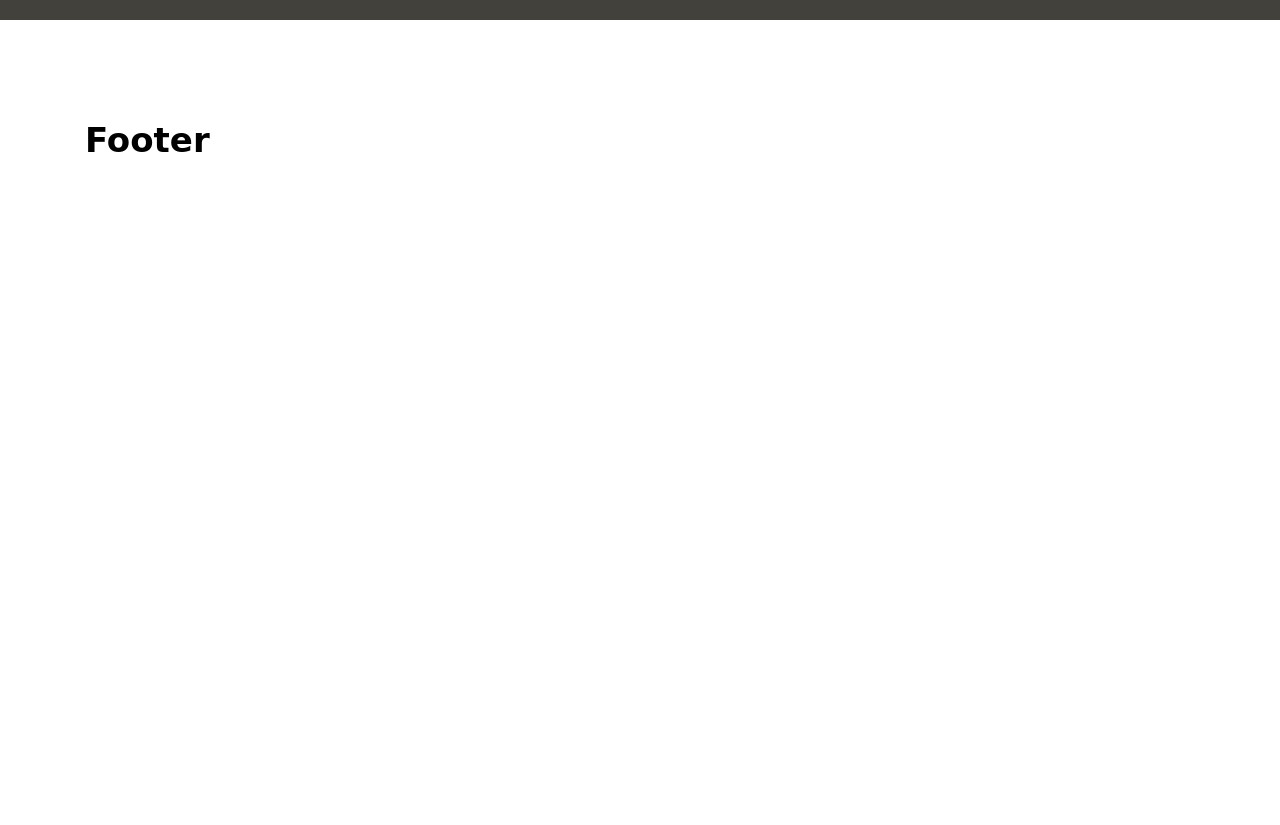
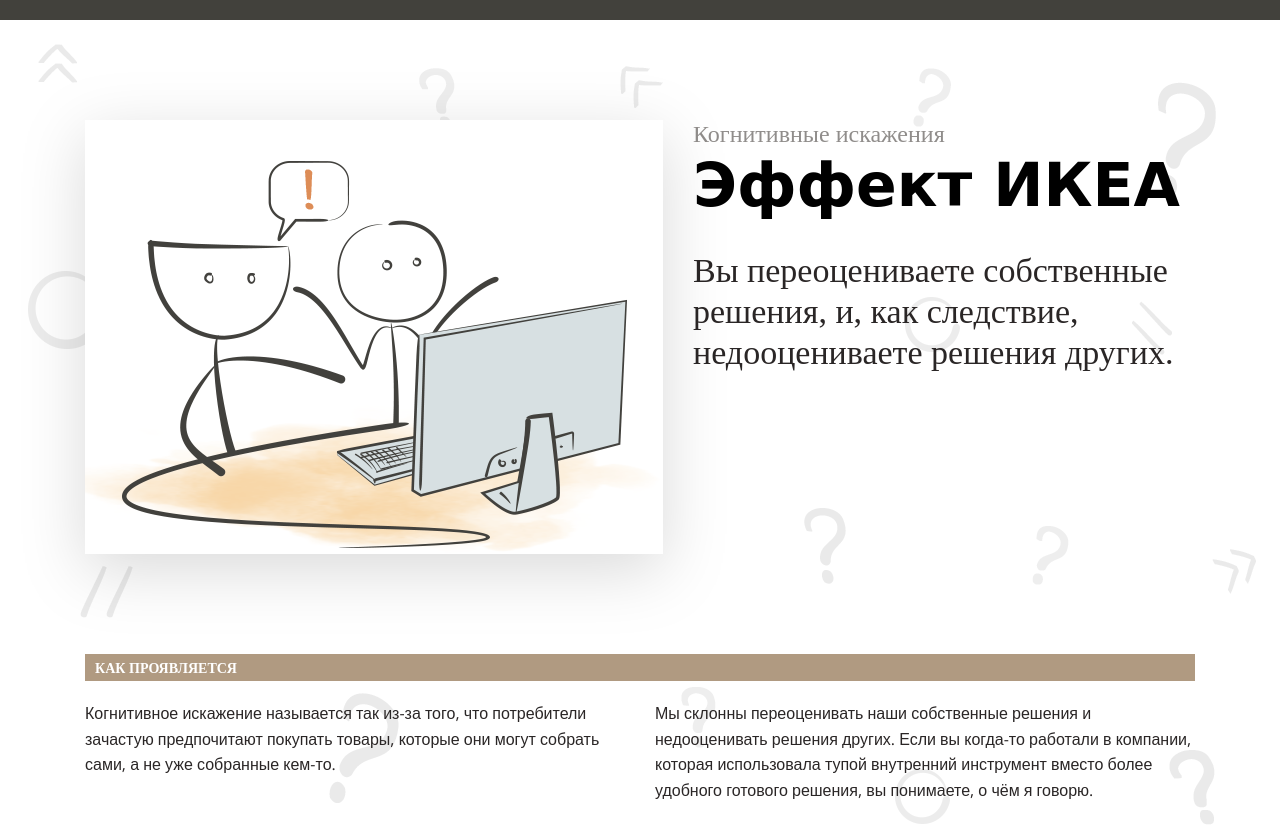
Before and after one commit to floydezus/layout-designer-project-58, a website: page src/index.html in a window 1280 px wide. Shown: the part 2780-3605 px from the top of the page. Before the commit the page ends 3041 px from the top, so only its background shows below. Drawn offline with nearby package versions, Linux system fonts and the light colour scheme; a web font is replaced by a local one.

Commit message:
--section ikea-effect

```diff
--- a/src/index.html
+++ b/src/index.html
@@ -111,6 +111,30 @@
       </div>
     </section>
     <!--NAV-->
+    <!--IKEA EFFECT-->
+    <section id="ikea-effect" class="bg-image">
+      <div class="container section-effect">
+          <div class="two-blocks">
+            <img src="img/1.png" alt="ikea-effect illustration" class="effect-ikea-img">
+            <header class="effect-ikea-header">
+              <h2 class="effect-ikea-title">Эффект ИКЕА</h2>
+              <p class="effect-ikea-subtitle">Вы переоцениваете собственные решения, и, как следствие, недооцениваете решения других.</p>
+            </header>
+          </div>
+          <div class="effect-ikea-main">
+            <h3 class="header-minor dark">Как проявляется</h3>
+            <div class="two-blocks">
+              <p class="text-content effect-ikea-text">
+                Когнитивное искажение называется так из-за того, что потребители зачастую предпочитают покупать товары, которые они могут собрать сами, а не уже собранные кем-то.
+              </p>
+              <p class="text-content effect-ikea-text">
+                Мы склонны переоценивать наши собственные решения и недооценивать решения других. Если вы когда-то работали в компании, которая использовала тупой внутренний инструмент вместо более удобного готового решения, вы понимаете, о чём я говорю.
+              </p>
+            </div>
+          </div>
+      </div>
+    </section>
+    <!--IKEA EFFECT-->
   </main>
 <!--MAIN-->
   <footer class="container section-footer">
--- a/src/styles/style.css
+++ b/src/styles/style.css
@@ -9,7 +9,7 @@
   --primary: #fe8a02;
   --primary-dark: #42413c;
   --dark: #2a2626;
-  --transparent-dark: #908d8b;
+  --secondary: #908d8b;
   --brown: #b09a81;
   --blue: #1085c5;
 
@@ -87,6 +87,7 @@
   position: absolute;
   top: 0;
   left: 0;
+  z-index: -1;
   width: 100%;
   height: 100%;
   background-repeat: no-repeat;
@@ -107,6 +108,27 @@
   font-size: var(--font-size);
   font-family: var(--main-font), sans-serif;
   line-height: var(--font-line-height);
+}
+
+.header-minor {
+  width: 100%;
+  margin: 100px 0 20px;
+  padding: 5px 10px;
+  font-weight: 700;
+  font-size: 14px;
+  font-family: var(--main-font);
+  line-height: 17px;
+  text-transform: uppercase;
+}
+
+.header-minor.dark {
+  color: var(--white);
+  background-color: var(--brown);
+}
+
+.header-minor.light {
+  color: var(--brown);
+  background-color: var(--white);
 }
 
 /* COMPONENTS END */
@@ -239,6 +261,38 @@
 
 /* SECTION NAV END */
 
+/* SECTION 1 START */
+.effect-ikea-title {
+  margin-bottom: 30px;
+}
+
+.effect-ikea-subtitle {
+  color: var(--dark);
+  font-weight: 400;
+  font-size: 34px;
+  font-family: var(--heading-font);
+  line-height: 1.2em;
+}
+
+.effect-ikea-header::before {
+  color: var(--secondary);
+  font-weight: 400;
+  font-size: 24px;
+  font-family: var(--heading-font);
+  line-height: 29px;
+  content: "Когнитивные искажения";
+}
+
+.effect-ikea-img {
+  filter: drop-shadow(0 16px 32px rgba(0 0 0 / 15%));
+}
+
+.effect-ikea-text {
+  width: 540px;
+}
+
+/* SECTION 1 END */
+
 /* COMMON START */
 .mb-12 {
   margin-bottom: 12px;
```
Also changed, not shown: src/img/1.png (added).
